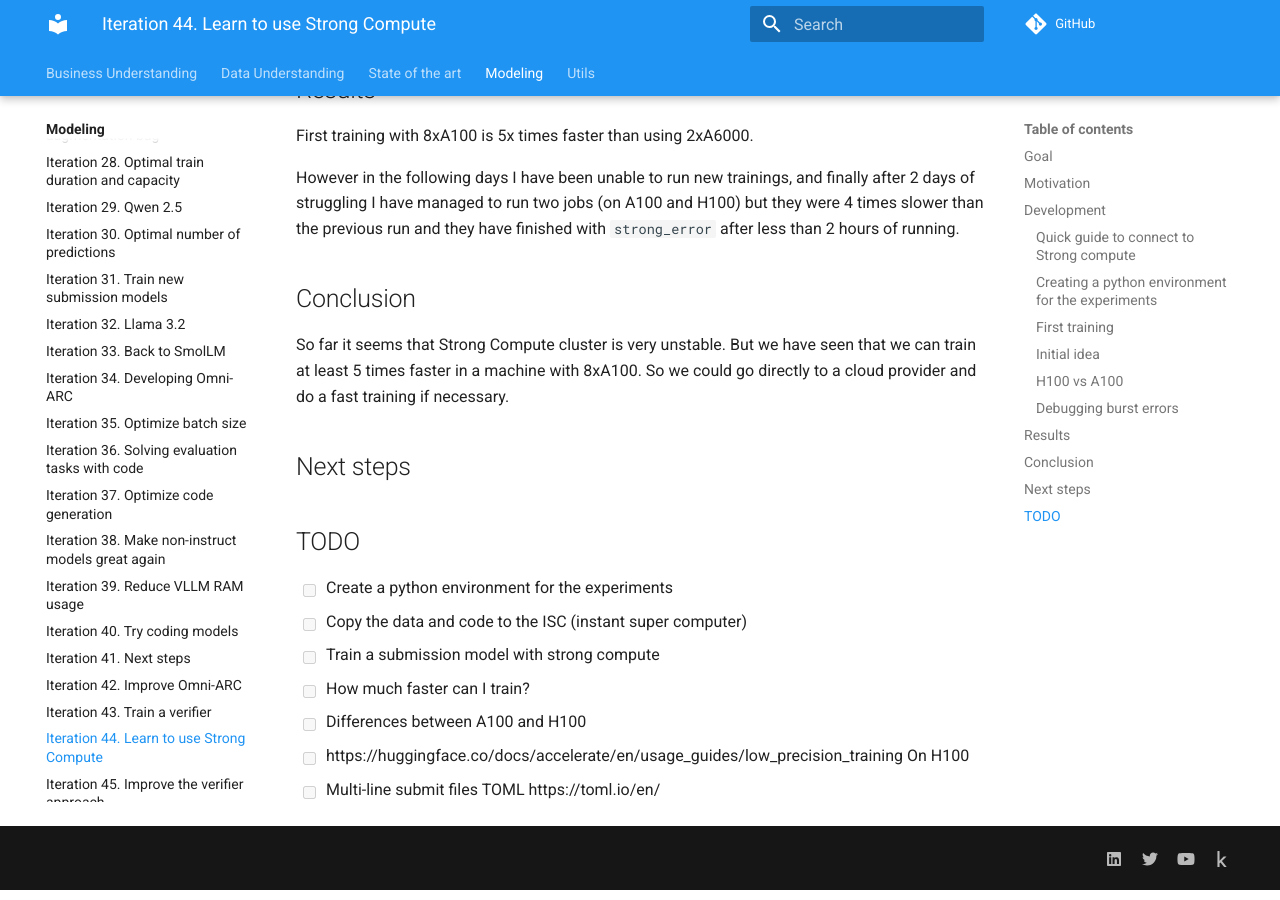
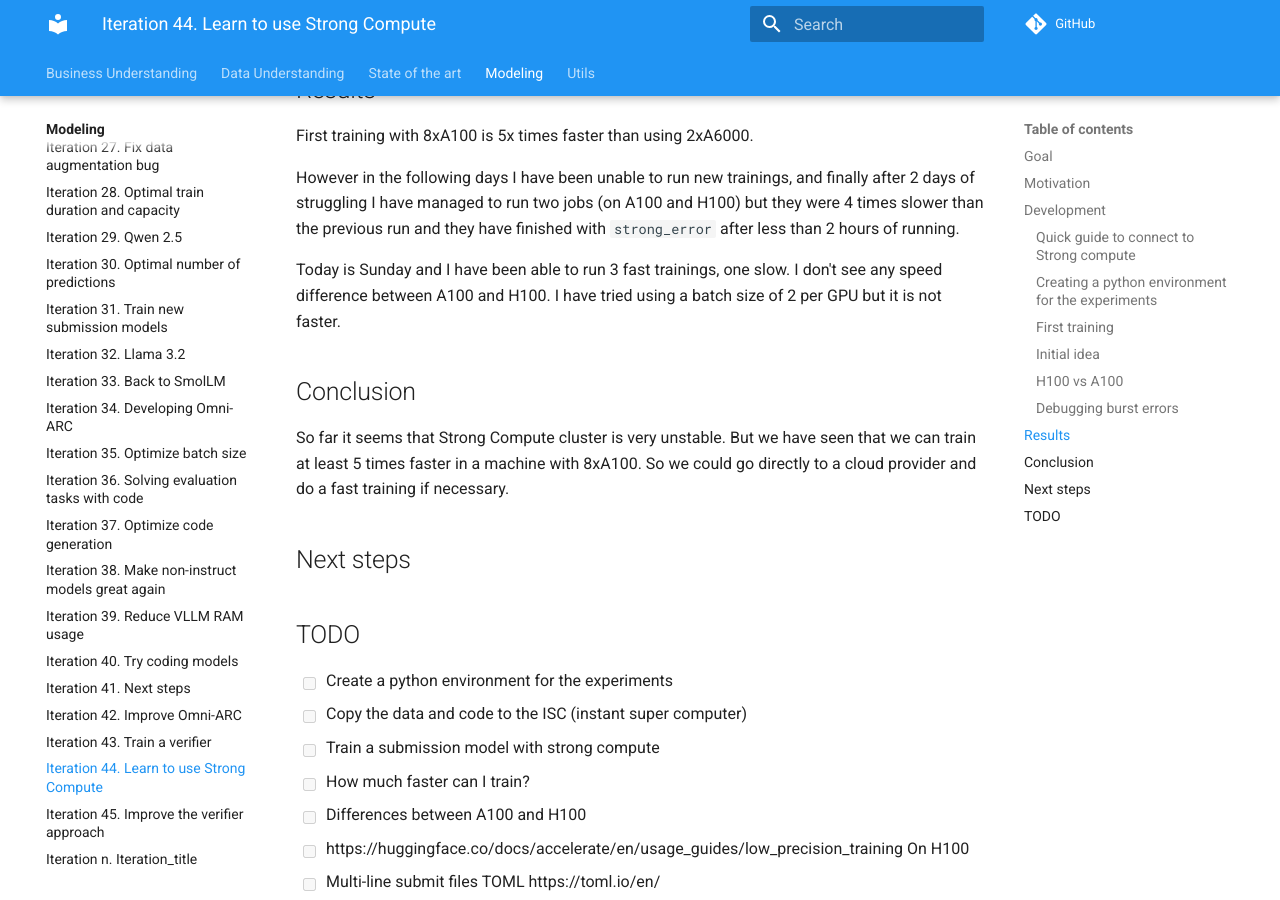
Before and after one commit to zhengjunyao-work/arc24, an MkDocs documentation site: the page built from docs/modeling/Iteration_44_learn_to_use_strong_compute.md, in a window 1280 px wide and 900 px high, scrolled down 3404 px. Built offline with MkDocs 1.6.1 and Material for MkDocs 9.7.7, drawn with Linux system fonts in a browser that asks for light colours; comment, search, counter and statistics services are not loaded.

Commit message:
documented results

```diff
--- a/docs/modeling/Iteration_44_learn_to_use_strong_compute.md
+++ b/docs/modeling/Iteration_44_learn_to_use_strong_compute.md
@@ -134,6 +134,9 @@
 of struggling I have managed to run two jobs (on A100 and H100) but they were 4 times slower than the
 previous run and they have finished with `strong_error` after less than 2 hours of running.
 
+Today is Sunday and I have been able to run 3 fast trainings, one slow. I don't see any speed difference
+between A100 and H100. I have tried using a batch size of 2 per GPU but it is not faster.
+
 ## Conclusion
 
 So far it seems that Strong Compute cluster is very unstable. But we have seen that we can train at
```
